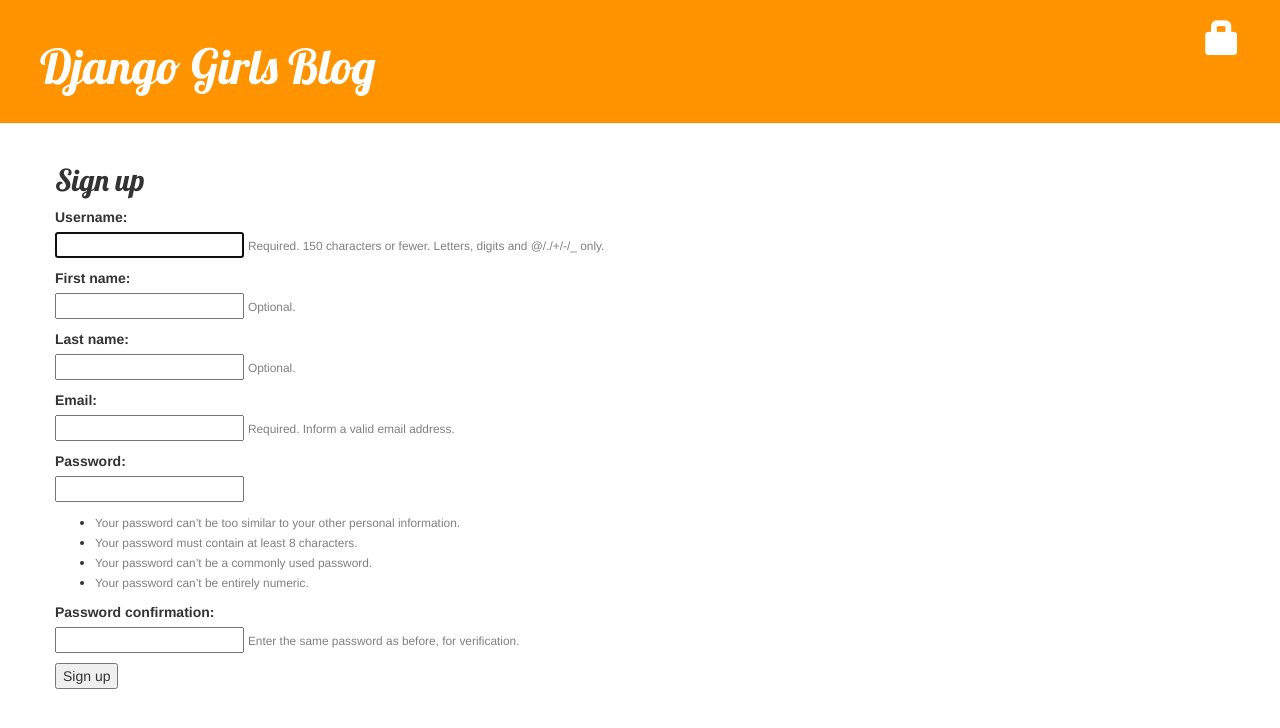
After one commit to ananya/pwa-site-generator-from-django-blog, a Django app: page /signup/ in a window 1280 px wide. The commit adds this page. Shown: the top 728 px of the page. Run offline with Django 3.2, Linux system fonts and the light colour scheme; some libraries are stand-ins or nearby versions.

Commit message:
add signup

```diff
--- a/blog/forms.py
+++ b/blog/forms.py
@@ -1,5 +1,6 @@
 from django import forms
-
+from django.contrib.auth.forms import UserCreationForm
+from django.contrib.auth.models import User
 from .models import Post, Comment, PWA
 
 class PostForm(forms.ModelForm):
@@ -19,3 +20,12 @@
     class Meta:
         model = PWA
         fields = ('name', 'short_name', 'start_url', 'icon_src_1', 'size_1', 'type_of_icon_1', 'icon_src_2', 'size_2', 'type_of_icon_2', 'icon_src_3', 'size_3', 'type_of_icon_3', 'icon_src_4', 'size_4', 'type_of_icon_4', 'icon_src_5', 'size_5', 'type_of_icon_5', 'icon_src_6', 'size_6', 'type_of_icon_6', 'display', 'background_color', 'theme_color')
+
+class SignUpForm(UserCreationForm):
+    first_name = forms.CharField(max_length=30, required=False, help_text='Optional.')
+    last_name = forms.CharField(max_length=30, required=False, help_text='Optional.')
+    email = forms.EmailField(max_length=254, help_text='Required. Inform a valid email address.')
+
+    class Meta:
+        model = User
+        fields = ('username', 'first_name', 'last_name', 'email', 'password1', 'password2', )
--- a/blog/templates/blog/base.html
+++ b/blog/templates/blog/base.html
@@ -6,7 +6,7 @@
         <link rel="stylesheet" href="//maxcdn.bootstrapcdn.com/bootstrap/3.2.0/css/bootstrap-theme.min.css">
         <link href='//fonts.googleapis.com/css?family=Lobster&subset=latin,latin-ext' rel='stylesheet' type='text/css'>
         <link rel="stylesheet" href="{% static 'css/blog.css' %}">
-        <link rel="manifest" href="/manifest+'pk.post'+.json">
+        <link rel="manifest" href="/manifest" + pk.post + ".json">
         <meta name="viewport" content="width=device-width, initial-scale=1.0">
         <meta name="theme-color" content="#ffffff">
     </head>
--- /dev/null
+++ b/blog/templates/blog/signup.html
@@ -0,0 +1,21 @@
+{% extends 'blog/base.html' %}
+
+{% block content %}
+  <h2>Sign up</h2>
+  <form method="post">
+    {% csrf_token %}
+    {% for field in form %}
+      <p>
+        {{ field.label_tag }}<br>
+        {{ field }}
+        {% if field.help_text %}
+          <small style="color: grey">{{ field.help_text }}</small>
+        {% endif %}
+        {% for error in field.errors %}
+          <p style="color: red">{{ error }}</p>
+        {% endfor %}
+      </p>
+    {% endfor %}
+    <button type="submit">Sign up</button>
+  </form>
+{% endblock %}
--- a/blog/urls.py
+++ b/blog/urls.py
@@ -13,5 +13,6 @@
     url(r'^comment/(?P<pk>\d+)/approve/$', views.comment_approve, name='comment_approve'),
     url(r'^comment/(?P<pk>\d+)/remove/$', views.comment_remove, name='comment_remove'),
     url(r'^pwa/$', views.pwa_make, name='pwa_make'),
+    url(r'^signup/$', views.signup, name='signup'),
 
 ]
--- a/blog/views.py
+++ b/blog/views.py
@@ -1,13 +1,14 @@
 from django.shortcuts import render, get_object_or_404, redirect
 from django.utils import timezone
 from .models import Post, Comment, PWA
-from .forms import PostForm, CommentForm, PWAForm
+from .forms import PostForm, CommentForm, PWAForm, SignUpForm
 from django.shortcuts import redirect
 from django.contrib.auth.decorators import login_required
 from django.core import serializers
 from django.http import HttpResponse
 import json as simplejson
 import time
+from django.contrib.auth import login, authenticate
 
 def post_list(request):
     posts = Post.objects.filter(published_date__lte=timezone.now()).order_by('published_date')
@@ -142,3 +143,17 @@
     comment = get_object_or_404(Comment, pk=pk)
     comment.delete()
     return redirect('post_detail', pk=comment.post.pk)
+
+def signup(request):
+    if request.method == 'POST':
+        form = SignUpForm(request.POST)
+        if form.is_valid():
+            form.save()
+            username = form.cleaned_data.get('username')
+            raw_password = form.cleaned_data.get('password1')
+            user = authenticate(username=username, password=raw_password)
+            login(request, user)
+            return redirect('post_list')
+    else:
+        form = SignUpForm()
+    return render(request, 'blog/signup.html', {'form': form})
```
Also changed, not shown: db.sqlite3.
